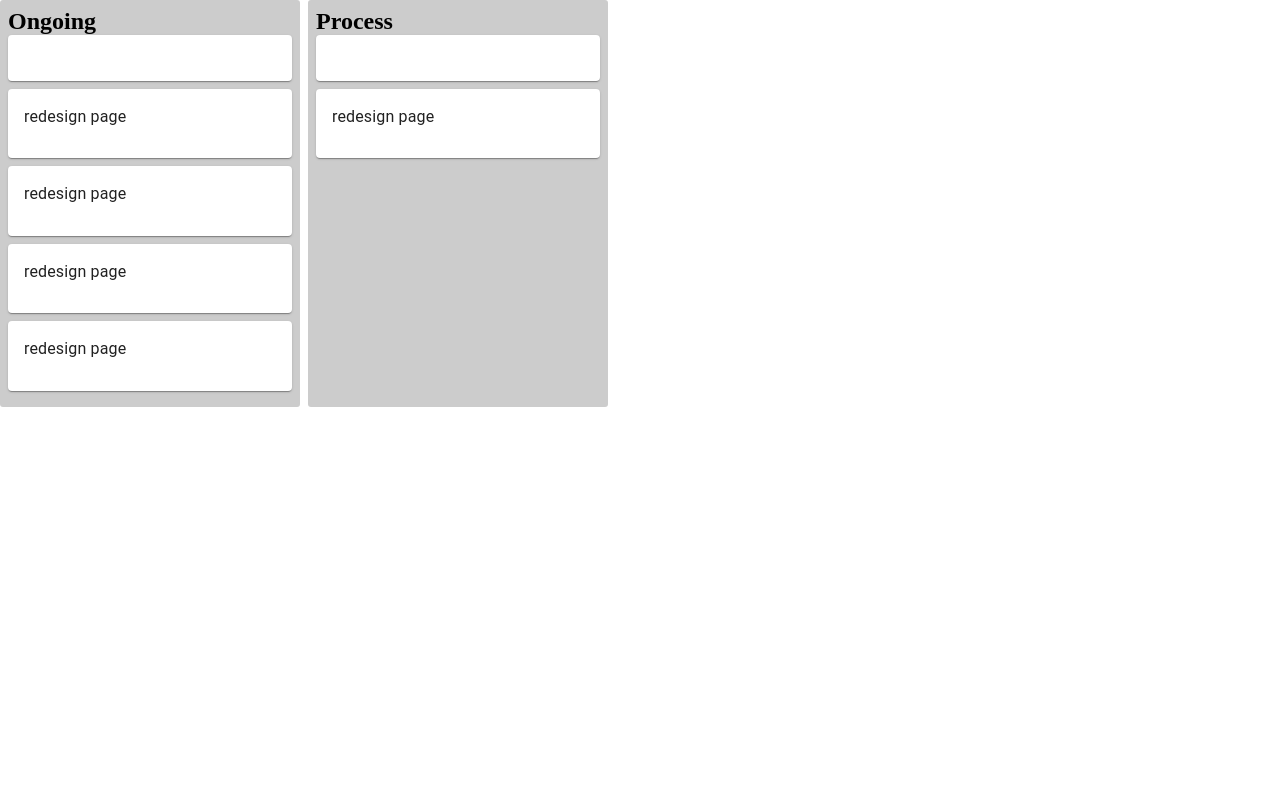
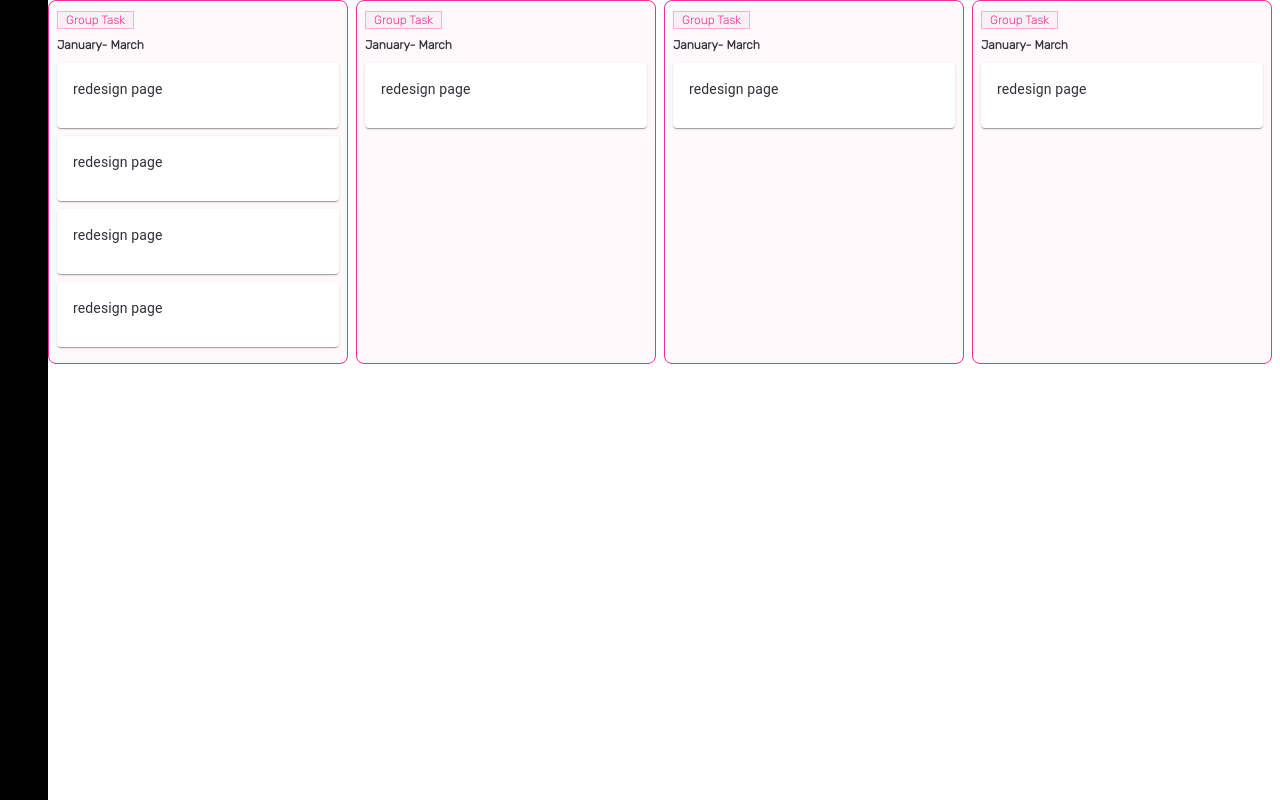
Before and after one commit to retuyu88/frontend_siloam, a React (Create React App) app: page / in a window 1280 px wide. Built offline with nearby package versions, Linux system fonts and the light colour scheme.

Commit message:
update style on each components

```diff
--- a/public/index.html
+++ b/public/index.html
@@ -7,6 +7,8 @@
     <meta name="theme-color" content="#000000" />
     <meta name="description" content="Web site created using create-react-app" />
     <link rel="apple-touch-icon" href="%PUBLIC_URL%/logo192.png" />
+    <link rel="preconnect" href="https://fonts.gstatic.com">
+<link href="https://fonts.googleapis.com/css2?family=Rubik:wght@300&display=swap" rel="stylesheet">
     <!--
       manifest.json provides metadata used when your web app is installed on a
       user's mobile device or desktop. See https://developers.google.com/web/fundamentals/web-app-manifest/
--- a/src/App.css
+++ b/src/App.css
@@ -2,6 +2,7 @@
     margin: 0;
     padding : 0;
     box-sizing: border-box;
+    font-family: 'Rubik', sans-serif;
 }
 
 body {
--- a/src/components/List.js
+++ b/src/components/List.js
@@ -5,9 +5,10 @@ import './List.css'
 const ListContainer = ({ title, cards }) => {
     return (
         <div style={styles.container}>
-            <h2>{title}</h2>
-
-                <ListCard />
+            <div style={styles.title}>
+                <div style={styles.taskContainer}><span style={styles.task}>Group Task</span></div>
+                <div style={styles.dateContainer}><span style={styles.date}>January- March</span></div>
+            </div>
             { cards.map((card,i) => {
               return  <ListCard key={i} text={card.name}></ListCard>
             })}
@@ -18,11 +19,38 @@ const ListContainer = ({ title, cards }) => {
 
 const styles = {
     container:{
-        backgroundColor: "#ccc",
-        borderRadius: 3,
-        width: 300,
+        backgroundColor: "#FFF9FB",
+        borderWidth:1,
+        borderStyle: 'solid',
+        borderColor: "#EB2F96",
+        borderRadius: 8,
+        minWidth: 300,
         padding: 8,
         marginRight: 8,
+    },
+    title :{
+
+    },
+    taskContainer : {
+        marginBottom: 4,
+    },
+    dateContainer : {
+        marginBottom: 8,
+    },
+    task :{
+        backgroundColor: "#FFF0F6",
+        border: '1px solid #FFADD2',
+        padding : '1px 8px 1px 8px',
+        color : '#EB2F96',
+        fontSize : '12px',
+        lineHeight : '20px',
+    },
+    date : {
+        color: '#2F3136',
+        fontWeight: 'bold',
+        fontStyle: 'normal',
+        lineHeight: '20px',
+        fontSize: '12px'
     }
 }
 
--- a/src/components/ListCard.js
+++ b/src/components/ListCard.js
@@ -7,7 +7,7 @@ const ListCard = ({text}) => {
     return (
         <Card style={styles.cardContainer}>
             <CardContent>
-            <Typography gutterBottom>{text}</Typography>
+            <Typography style={styles.task} gutterBottom>{text}</Typography>
             </CardContent>
         </Card>
     )
@@ -16,6 +16,11 @@ const ListCard = ({text}) => {
 const styles = {
     cardContainer : {
         marginBottom: 8
+    },
+    task :{
+        fontSize : '14px',
+        lineHeight: '20px',
+        color : '#2F3136'
     }
 }
 
--- a/src/reducers/listReducer.js
+++ b/src/reducers/listReducer.js
@@ -33,6 +33,28 @@ const initialState = [
         ]
 
     },
+    {
+        title: "Stagging",
+        id: 0,
+        cards: [
+            {
+                id : 0,
+                name : " redesign page"
+            }
+        ]
+
+    },
+    {
+        title: "Production",
+        id: 0,
+        cards: [
+            {
+                id : 0,
+                name : " redesign page"
+            }
+        ]
+
+    },
 
 ]
 
--- a/src/views/list/ListPage.js
+++ b/src/views/list/ListPage.js
@@ -5,27 +5,46 @@ import { connect } from "react-redux";
 
 class ListPage extends React.Component {
   render() {
-    const { lists } = this.props
+    const { lists } = this.props;
     return (
-      <div>
-          <div style={styles.listContainers}>{ lists.map((list,i) => {
-            return <ListContainer key={i} title={list.title} cards={list.cards}></ListContainer>
-        })}</div>
-
+      <div style={styles.listPage}>
+        <div style={styles.leftpanel}>Logo</div>
+        <div>
+          <div style={styles.listContainers}>
+            {lists.map((list, i) => {
+              return (
+                <ListContainer
+                  key={i}
+                  title={list.title}
+                  cards={list.cards}
+                ></ListContainer>
+              );
+            })}
+          </div>
+        </div>
       </div>
     );
   }
 }
 
 const styles = {
-    listContainers : {
-        display: "flex",
-        flexDirection: "row"
-    }
-}
+  listContainers: {
+    display: "flex",
+    flexDirection: "row",
+  },
+  listPage: {
+    display: "flex",
+    flexDirection: "row",
+    height: '100vh'
+  },
+  leftpanel: {
+    background: "black",
+    width : '5%'
+  },
+};
 
-const mapStateToProps = state => ({
-  lists : state.lists
+const mapStateToProps = (state) => ({
+  lists: state.lists,
 });
 
-export default connect (mapStateToProps) (ListPage);
+export default connect(mapStateToProps)(ListPage);
```
